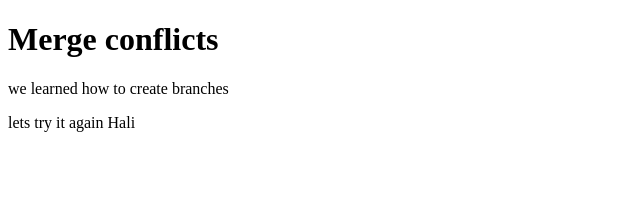
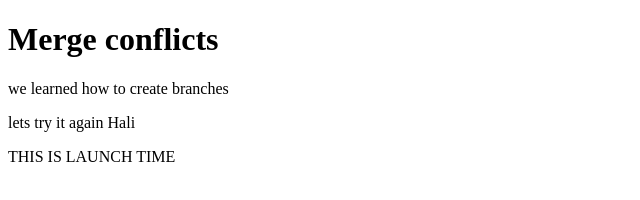
Before and after one commit to AmlakBarkon/Merge-conflicts, a plain HTML site: page index.html in a window 1280 px wide. Shown: the whole page, without its empty margins (0-640 px from the left). Drawn offline with Linux system fonts and the light colour scheme.

Commit message:
how about now

```diff
--- a/index.html
+++ b/index.html
@@ -6,5 +6,6 @@
   <h1>Merge conflicts</h1>
   <p>we learned how to create branches</p>
   <p>lets try it again Hali</p>
+  <p> THIS IS LAUNCH TIME</P>
 </body>
 </html>
```
